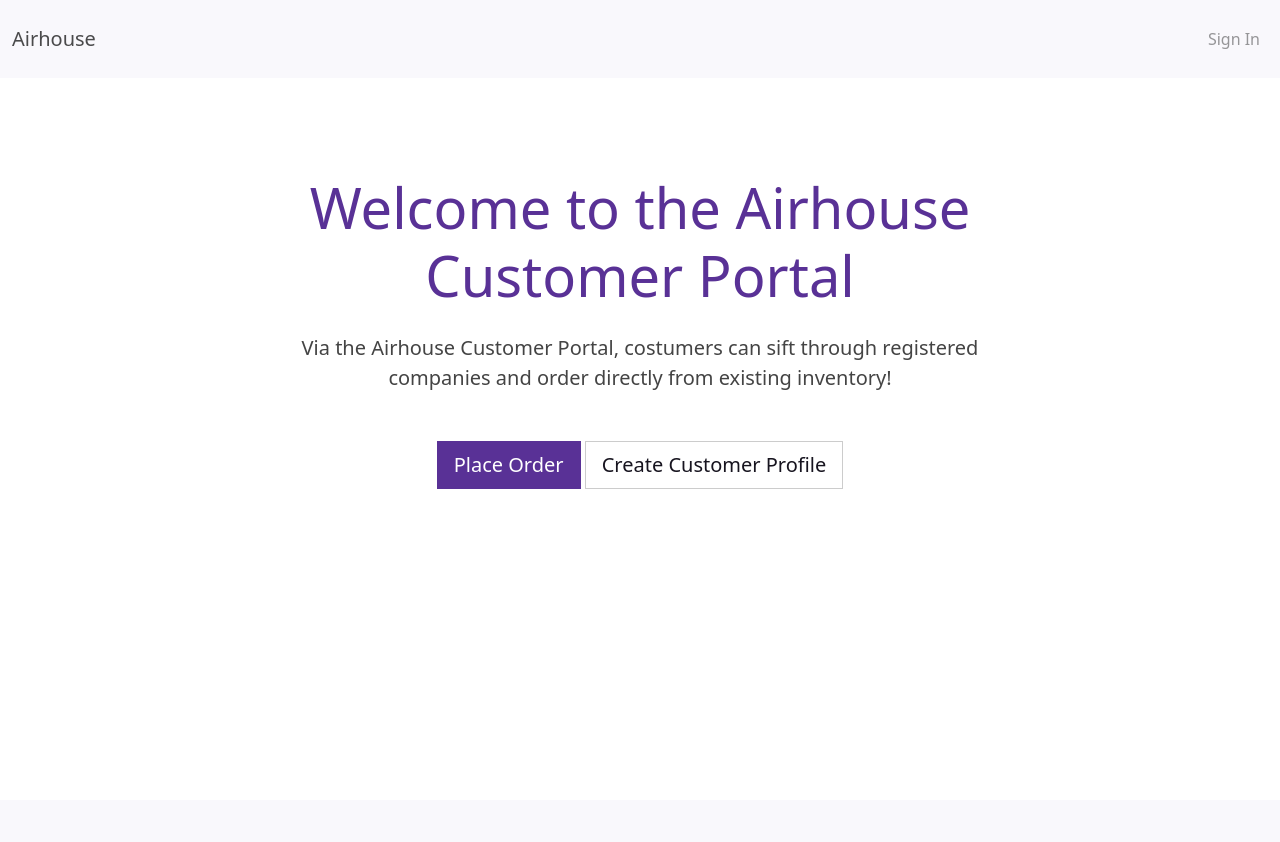
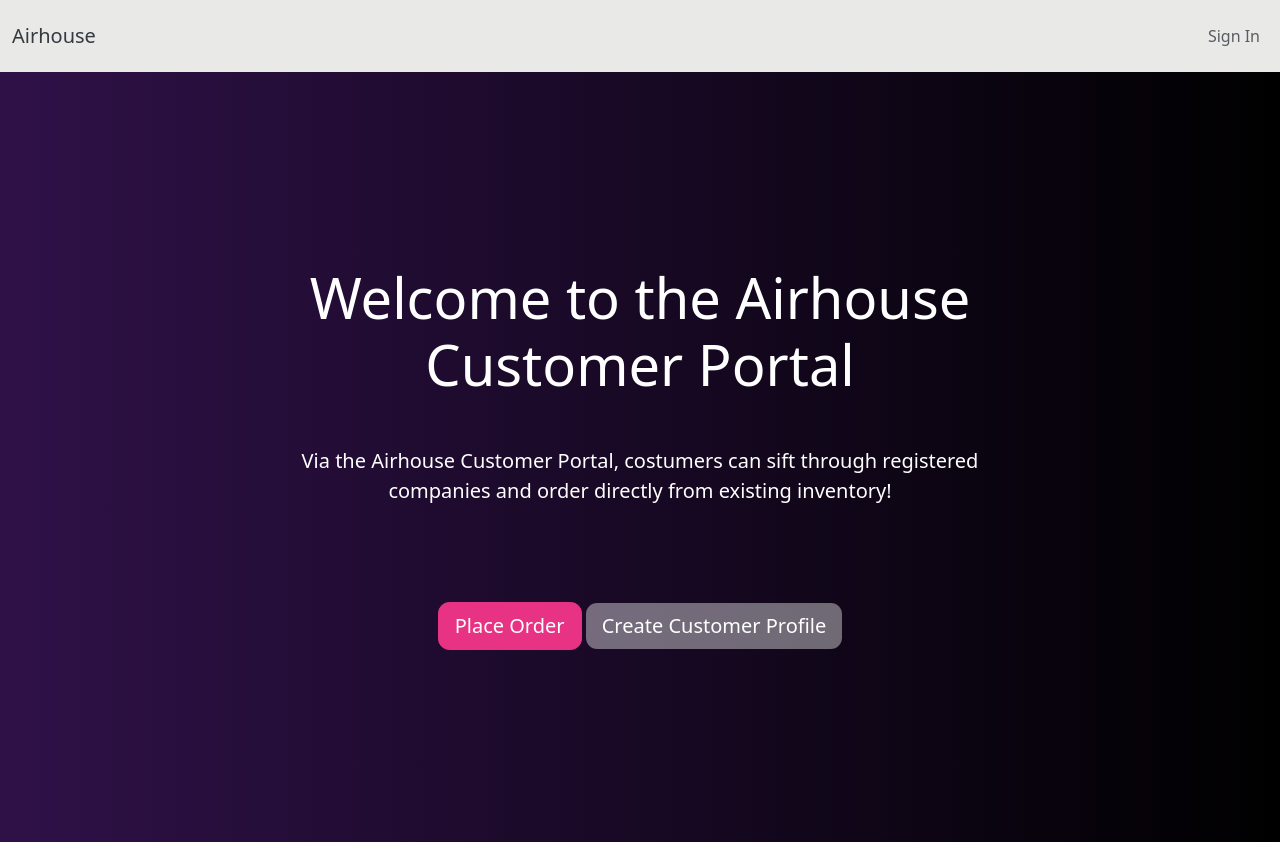
Before and after one commit to leo9uo/Airhouse, a Django app: page /customer/ in a window 1280 px wide. Before the commit the page ends 489 px from the top, so only its background shows below. Run offline with Django 5.2, Linux system fonts and the light colour scheme.

Commit message:
CLIENT: adjusting client portal theme to add distinction

```diff
--- a/client_side/templates/client/avail_inv_list.html
+++ b/client_side/templates/client/avail_inv_list.html
@@ -7,7 +7,7 @@
 <div class="container my-5 py-5">
     <div class="row justify-content-center">
         <div class="col-lg-8 mx-auto text-center">
-            <h1 class="display-4 fw-light text-primary">Available Inventory</h1>
+            <h1 class="display-4 fw-light text-primary">Shop</h1>
             <div class="table-responsive">
                 <table class="table table-bordered table-striped">
                     <thead>
--- a/client_side/templates/client/base.html
+++ b/client_side/templates/client/base.html
@@ -3,7 +3,13 @@
 <head>
     <meta charset="UTF-8">
     <meta name="viewport" content="width=device-width, initial-scale=1.0">
-    <link rel="stylesheet" href="https://bootswatch.com/5/pulse/bootstrap.min.css">
+    <link rel="stylesheet" href="https://bootswatch.com/5/quartz/bootstrap.min.css">
+    <style>
+        body {
+            background: linear-gradient(to right, #2f1148, #000000);
+            color: white;
+        }
+    </style>
     <title>Document</title>
 </head>
 <body>
--- a/client_side/templates/client/index.html
+++ b/client_side/templates/client/index.html
@@ -4,8 +4,8 @@
 <div class="container my-5 py-5">
 	<div class="row justify-content-center">
 		<div class="col-lg-8 mx-auto text-center">
-			<h1 class="display-4 fw-light text-primary">Welcome to the Airhouse Customer Portal</h1>
-			<p class="lead fw-light mt-4">Via the Airhouse Customer Portal, costumers can sift through registered companies and order directly from existing inventory!</p>
+			<h1 class="display-4 fw-light text-secondary" >Welcome to the Airhouse Customer Portal</h1>
+			<p class="lead fw-light mt-4 text-body-tertiary">Via the Airhouse Customer Portal, costumers can sift through registered companies and order directly from existing inventory!</p>
 			<div class="mt-5">
 				<a href="{% url 'customer:inventory' %}" class="btn btn-lg btn-primary">Place Order</a>
                 <a href="{% url 'customer:signup' %}" class="btn btn-lg btn-secondary">Create Customer Profile</a>
--- a/client_side/templates/client/navigation.html
+++ b/client_side/templates/client/navigation.html
@@ -7,11 +7,11 @@
         <!-- Left side of navbar -->
         <div class="collapse navbar-collapse justify-content" id="navbarNav">
             <ul class="navbar-nav me-auto">
-                <!-- {% if user.is_authenticated %}
+                {% if user.is_authenticated %}
                     <li class="nav-item">
-                        <a class="nav-link {% if request.resolver_match.url_name == 'dashboard' %}active{% endif %}" aria-current="page" href="{% url 'dashboard' %}">Inventory</a>
+                        <a class="nav-link {% if request.resolver_match.url_name == 'inventory_list' %}active{% endif %}" aria-current="page" href="{% url 'customer:inventory' %}">Shop</a>
                     </li>
-                    <li class="nav-item">
+                    <!-- <li class="nav-item">
                         <a class="nav-link {% if request.resolver_match.url_name == 'orders' %}active{% endif %}" href="{% url 'orders' %}">Orders</a>
                     </li>
                     <li class="nav-item">
@@ -25,8 +25,8 @@
                     </li>
                     <li class="nav-item">
                         <a class="nav-link {% if request.resolver_match.url_name == 'restock' %}active{% endif %}" href="{% url 'projects' %}">Projects</a>
-                    </li>
-                {% endif %} -->
+                    </li> -->
+                {% endif %}
             </ul>
         </div>
         <!-- right side of navbar -->
--- a/client_side/views.py
+++ b/client_side/views.py
@@ -6,6 +6,7 @@ from django.contrib.auth import login
 from django.contrib.auth.views import LoginView
 from django.contrib.auth.decorators import login_required
 from django.views.generic import TemplateView, ListView
+from django.contrib.auth.mixins import LoginRequiredMixin
 from airhouse.models import InventoryItem
 
 
@@ -41,7 +42,7 @@ class SignUpView(View):
         return render(request, 'signup.html', {'user_form': user_form, 'profile_form': profile_form})
 
 
-class AvailableInventoryListView(ListView):
+class AvailableInventoryListView(LoginRequiredMixin, ListView):
     template_name = 'client/avail_inv_list.html'
     model = InventoryItem
     context_object_name = 'inventory_items'
```
